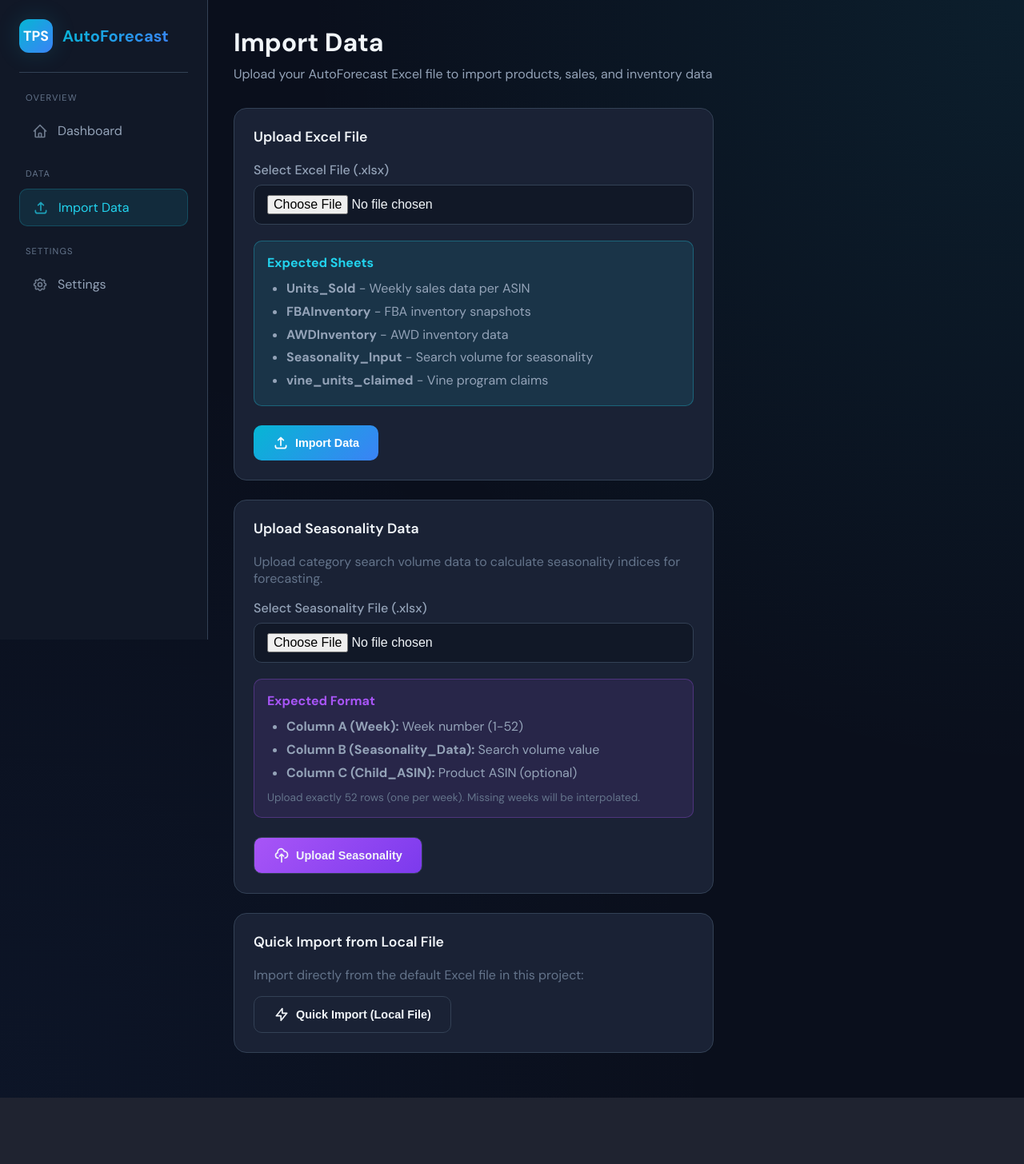
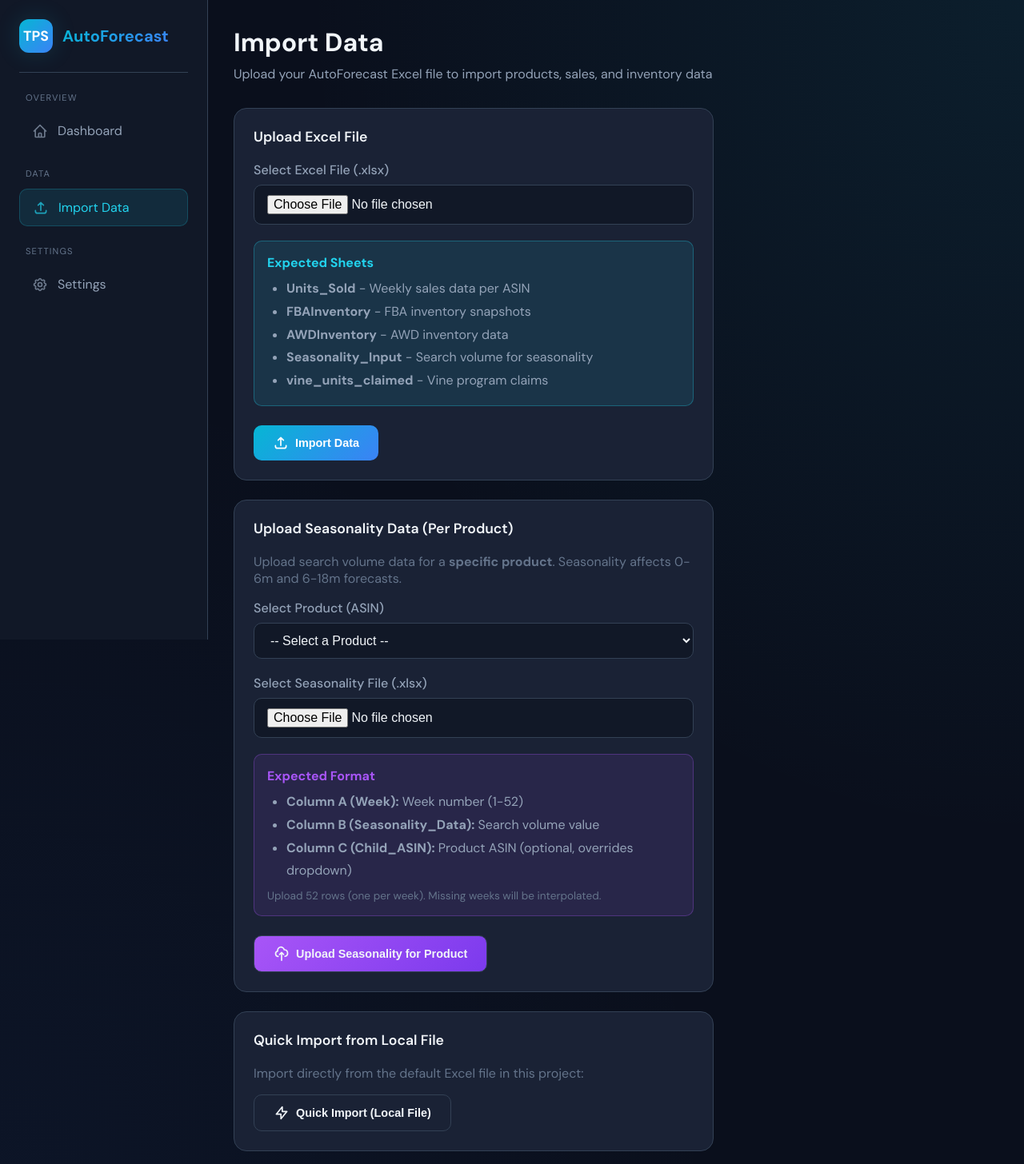
Before and after one commit to alexuswingz/forecast404, a Flask app: page /import in a window 1280 px wide. Shown: the top 1456 px of the page at 80% size. Before the commit the page ends 1373 px from the top, so only its background shows below. Run offline with Flask 3, Linux system fonts and the light colour scheme; data that the repository does not hold is empty.

Commit message:
Make seasonality per-product for 0-6m and 6-18m algorithms

```diff
--- a/app/routes.py
+++ b/app/routes.py
@@ -41,8 +41,7 @@ def index():
         .join(Inventory, Product.id == Inventory.product_id)\
         .order_by(Product.product_name).all()
 
-    # Get seasonality and settings for forecasts
-    seasonality = get_seasonality_data()
+    # Get settings for forecasts
     settings = get_forecast_settings()
     today = date.today()
 
@@ -54,8 +53,9 @@ def index():
     low_stock_count = 0
 
     for product, inventory in products_with_inventory:
-        # Get sales data
+        # Get sales data and product-specific seasonality
         sales_data = get_product_sales_data(product.id)
+        seasonality = get_seasonality_data(product.id)  # Per-product seasonality
         inv_dict = {
             'total_inventory': inventory.total_inventory,
             'fba_available': inventory.fba_available
@@ -273,9 +273,9 @@ def forecast_view(asin):
     else:
         calc_date = date_type.today()
 
-    # Get data for forecast
+    # Get data for forecast (seasonality is per-product for 0-6m and 6-18m)
     sales_data = get_product_sales_data(product.id)
-    seasonality = get_seasonality_data()
+    seasonality = get_seasonality_data(product.id)
     inventory = get_product_inventory(product.id)
     settings = get_forecast_settings()
 
@@ -370,10 +370,10 @@ def api_product_forecast(asin):
     # Get forecast type
     forecast_type = request.args.get('type', 'all')  # '0-6m', '6-18m', '18m+', 'all'
 
-    # Gather data
+    # Gather data (seasonality is per-product)
     sales_data = get_product_sales_data(product.id)
     prior_year_data = get_prior_year_data(product.id)
-    seasonality = get_seasonality_data()
+    seasonality = get_seasonality_data(product.id)
     inventory = get_product_inventory(product.id)
     settings = get_forecast_settings()
 
@@ -381,7 +381,6 @@ def api_product_forecast(asin):
     forecast = generate_full_forecast(
         product.asin,
         sales_data,
-        prior_year_data,
         seasonality,
         inventory,
         settings
@@ -440,12 +439,14 @@ def api_update_seasonality():
 
 @api_bp.route('/seasonality/upload', methods=['POST'])
 def api_upload_seasonality():
-    """Upload seasonality data from Excel template file.
+    """Upload seasonality data from Excel template file FOR A SPECIFIC PRODUCT.
 
     Expected format:
     - Column A: Week (1-52)
     - Column B: Seasonality_Data (search volume)
-    - Column C: Child_ASIN (optional, for reference)
+    - Column C: Child_ASIN (the product this seasonality applies to)
+
+    Seasonality is per-product for 0-6m and 6-18m algorithms.
     """
     from openpyxl import load_workbook
     import tempfile
@@ -460,6 +461,9 @@ def api_upload_seasonality():
     if not file.filename.endswith(('.xlsx', '.xls')):
         return jsonify({'error': 'File must be an Excel file (.xlsx or .xls)'}), 400
 
+    # Get ASIN from form data (optional - can also be in file)
+    asin_from_form = request.form.get('asin', '').strip()
+
     try:
         # Save to temp file
         with tempfile.NamedTemporaryFile(delete=False, suffix='.xlsx') as tmp:
@@ -472,7 +476,7 @@ def api_upload_seasonality():
 
         # Read search volumes by week number (1-52)
         search_volumes = [0] * 52  # Initialize 52 weeks
-        child_asin = None
+        child_asin = asin_from_form  # Use form ASIN if provided
         weeks_found = 0
 
         # Read data starting from row 2 (row 1 is header)
@@ -487,6 +491,7 @@ def api_upload_seasonality():
                     if 1 <= week_num <= 52:
                         search_volumes[week_num - 1] = float(volume)
                         weeks_found += 1
+                        # Use ASIN from file if not provided in form
                         if asin and not child_asin:
                             child_asin = str(asin)
                 except (ValueError, TypeError):
@@ -500,6 +505,14 @@ def api_upload_seasonality():
 
         if weeks_found == 0:
             return jsonify({'error': 'No valid data found in file. Expected: Week (1-52) in Column A, Seasonality_Data in Column B'}), 400
+
+        if not child_asin:
+            return jsonify({'error': 'No ASIN provided. Please select a product or include Child_ASIN in Column C of the file.'}), 400
+
+        # Find the product
+        product = Product.query.filter_by(asin=child_asin).first()
+        if not product:
+            return jsonify({'error': f'Product with ASIN {child_asin} not found'}), 404
 
         # Handle missing weeks by interpolation
         for i in range(52):
@@ -524,10 +537,13 @@ def api_upload_seasonality():
         # Calculate full seasonality
         seasonality_data = calculate_full_seasonality(search_volumes)
 
-        # Update database
-        Seasonality.query.delete()
+        # Delete existing seasonality for this product only
+        Seasonality.query.filter_by(product_id=product.id).delete()
+
+        # Insert new seasonality for this product
         for s in seasonality_data:
             record = Seasonality(
+                product_id=product.id,
                 week_of_year=s['week_of_year'],
                 search_volume=s['search_volume'],
                 sv_peak_env=s['sv_peak_env'],
@@ -547,10 +563,11 @@ def api_upload_seasonality():
 
         return jsonify({
             'success': True,
-            'message': 'Seasonality data imported successfully',
+            'message': f'Seasonality data imported for {product.product_name or child_asin}',
             'weeks': weeks_found,
             'peak_week': peak_week,
-            'child_asin': child_asin
+            'asin': child_asin,
+            'product_name': product.product_name
         })
 
     except Exception as e:
@@ -796,10 +813,17 @@ def get_prior_year_data(product_id: int) -> list:
     ]
 
 
-def get_seasonality_data() -> list:
-    """Get seasonality data formatted for algorithms"""
-    seasonality = Seasonality.query.order_by(Seasonality.week_of_year).all()
-    return [s.to_dict() for s in seasonality]
+def get_seasonality_data(product_id: int = None) -> list:
+    """Get seasonality data formatted for algorithms.
+
+    If product_id is provided, returns product-specific seasonality.
+    Otherwise returns empty list (no global seasonality).
+    """
+    if product_id:
+        seasonality = Seasonality.query.filter_by(product_id=product_id)\
+            .order_by(Seasonality.week_of_year).all()
+        return [s.to_dict() for s in seasonality]
+    return []
 
 
 def get_product_inventory(product_id: int) -> dict:
--- a/app/templates/import.html
+++ b/app/templates/import.html
@@ -41,12 +41,19 @@
 
 <div class="card" style="max-width: 600px;">
     <div class="card-header">
-        <h2 class="card-title">Upload Seasonality Data</h2>
+        <h2 class="card-title">Upload Seasonality Data (Per Product)</h2>
     </div>
 
-    <p class="text-muted mb-2">Upload category search volume data to calculate seasonality indices for forecasting.</p>
+    <p class="text-muted mb-2">Upload search volume data for a <strong>specific product</strong>. Seasonality affects 0-6m and 6-18m forecasts.</p>
 
     <form id="seasonalityForm" enctype="multipart/form-data">
+        <div class="form-group">
+            <label class="form-label">Select Product (ASIN)</label>
+            <select name="asin" id="seasonalityAsin" class="form-input" required>
+                <option value="">-- Select a Product --</option>
+            </select>
+        </div>
+
         <div class="form-group">
             <label class="form-label">Select Seasonality File (.xlsx)</label>
             <input type="file" name="seasonality_file" id="seasonalityFile" accept=".xlsx,.xls" class="form-input" required>
@@ -57,10 +64,10 @@
             <ul style="color: var(--text-secondary); margin-left: 1.5rem; line-height: 1.8;">
                 <li><strong>Column A (Week):</strong> Week number (1-52)</li>
                 <li><strong>Column B (Seasonality_Data):</strong> Search volume value</li>
-                <li><strong>Column C (Child_ASIN):</strong> Product ASIN (optional)</li>
+                <li><strong>Column C (Child_ASIN):</strong> Product ASIN (optional, overrides dropdown)</li>
             </ul>
             <p style="color: var(--text-muted); font-size: 0.85rem; margin-top: 0.5rem;">
-                Upload exactly 52 rows (one per week). Missing weeks will be interpolated.
+                Upload 52 rows (one per week). Missing weeks will be interpolated.
             </p>
         </div>
 
@@ -68,7 +75,7 @@
             <svg width="20" height="20" fill="none" stroke="currentColor" viewBox="0 0 24 24">
                 <path stroke-linecap="round" stroke-linejoin="round" stroke-width="2" d="M7 16a4 4 0 01-.88-7.903A5 5 0 1115.9 6L16 6a5 5 0 011 9.9M15 13l-3-3m0 0l-3 3m3-3v12"/>
             </svg>
-            Upload Seasonality
+            Upload Seasonality for Product
         </button>
     </form>
 
@@ -98,16 +105,44 @@
 
 {% block scripts %}
 <script>
+    // Load products for seasonality dropdown
+    async function loadProducts() {
+        try {
+            const response = await fetch('/api/products');
+            const products = await response.json();
+            const select = document.getElementById('seasonalityAsin');
+
+            products.forEach(p => {
+                const option = document.createElement('option');
+                option.value = p.asin;
+                option.textContent = `${p.asin} - ${p.product_name || 'Unknown'}`;
+                select.appendChild(option);
+            });
+        } catch (error) {
+            console.error('Failed to load products:', error);
+        }
+    }
+
+    // Load products on page load
+    loadProducts();
+
     // Seasonality upload form
     document.getElementById('seasonalityForm').addEventListener('submit', async function(e) {
         e.preventDefault();
 
         const statusDiv = document.getElementById('seasonalityStatus');
         const fileInput = document.getElementById('seasonalityFile');
+        const asinSelect = document.getElementById('seasonalityAsin');
 
         if (!fileInput.files[0]) {
             statusDiv.style.display = 'block';
             statusDiv.innerHTML = '<div class="flash flash-error">Please select a file</div>';
+            return;
+        }
+
+        if (!asinSelect.value) {
+            statusDiv.style.display = 'block';
+            statusDiv.innerHTML = '<div class="flash flash-error">Please select a product</div>';
             return;
         }
 
@@ -116,6 +151,7 @@
 
         const formData = new FormData();
         formData.append('file', fileInput.files[0]);
+        formData.append('asin', asinSelect.value);
 
         try {
             const response = await fetch('/api/seasonality/upload', {
@@ -126,14 +162,16 @@
             const result = await response.json();
 
             if (response.ok && result.success) {
-                let asinInfo = result.child_asin ? `<br>Child ASIN: ${result.child_asin}` : '';
                 statusDiv.innerHTML = `
                     <div class="flash flash-success">
                         <strong>Seasonality imported successfully!</strong><br>
-                        Weeks processed: ${result.weeks}${asinInfo}<br>
+                        Product: ${result.product_name || result.asin}<br>
+                        ASIN: ${result.asin}<br>
+                        Weeks processed: ${result.weeks}<br>
                         Peak season week: ${result.peak_week}
                     </div>
-                    <a href="/" class="btn btn-primary mt-2">Go to Dashboard</a>
+                    <a href="/forecast/${result.asin}" class="btn btn-primary mt-2">View Forecast</a>
+                    <a href="/" class="btn btn-secondary mt-2" style="margin-left: 0.5rem;">Go to Dashboard</a>
                 `;
             } else {
                 statusDiv.innerHTML = `<div class="flash flash-error">Error: ${result.error}</div>`;
```
Also changed, not shown: app/models.py (+11 -3 lines).
